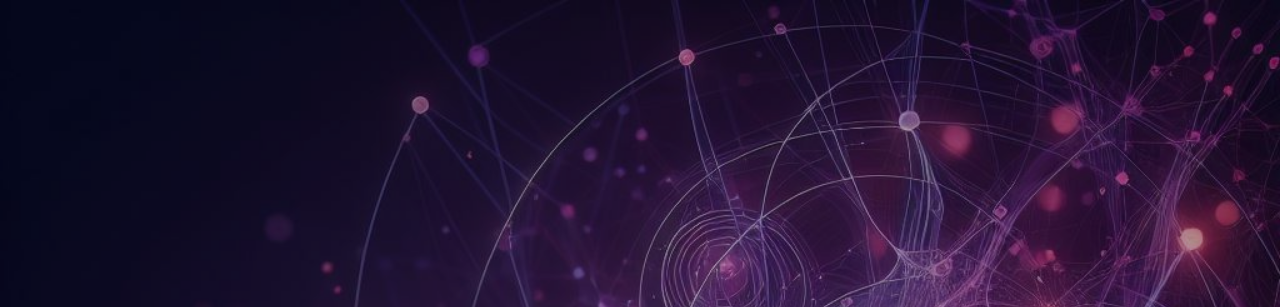
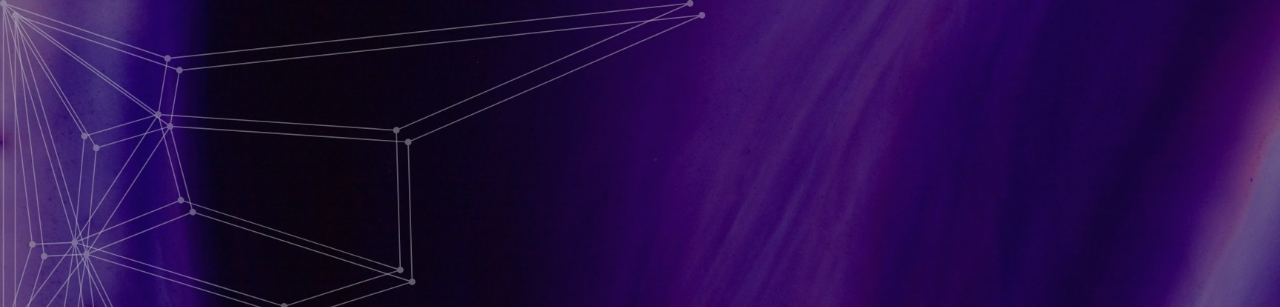
Before and after one commit to mylenaverspeelt/web-curriculo, a plain HTML site: page index.html in a window 1280 px wide. Shown: the top 307 px of the page. Drawn offline with nearby package versions, Linux system fonts and the light colour scheme.

Commit message:
change bg

```diff
--- a/assets/css/style.css
+++ b/assets/css/style.css
@@ -213,7 +213,7 @@ header.header-visible {
 #hero {
   width: 100%;
   height: 100vh;
-  background-image: url('../images/bg-1.jpeg');
+  background-image: url('../images/bg-1.jpg');
   background-repeat: no-repeat;
   background-size: cover;
 }
```
Also changed, not shown: assets/images/bg-1.jpeg (deleted), assets/images/bg-1.jpg (added).
